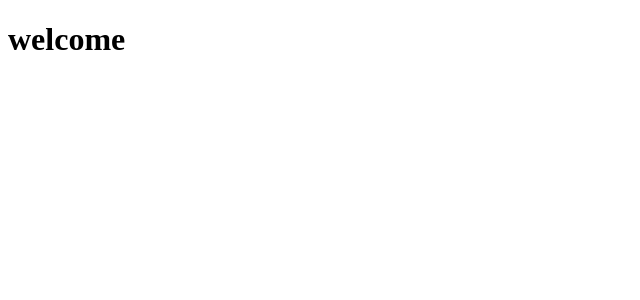
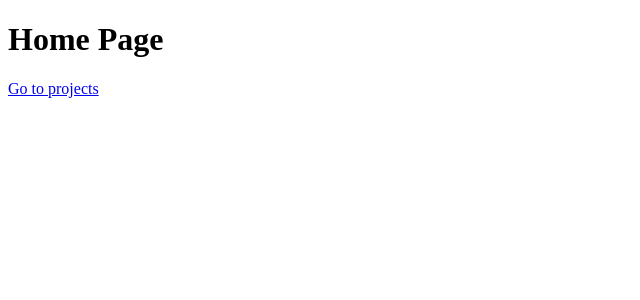
Before and after one commit to BartoszStachowski/vue-projects-manager, a Vue app: page / in a window 1280 px wide. Before the commit this address had no page. Shown: the top 300 px of the page, without its empty margins (0-640 px from the left). Built offline with nearby package versions, Linux system fonts and the light colour scheme; the HTML template or start-up script is replaced by a standard one.

Commit message:
vue router

```diff
--- a/package.json
+++ b/package.json
@@ -30,6 +30,7 @@
     "npm-run-all2": "^7.0.2",
     "prettier": "3.5.3",
     "typescript": "~5.8.0",
+    "unplugin-vue-router": "^0.12.0",
     "vite": "^6.2.4",
     "vite-plugin-vue-devtools": "^7.7.2",
     "vue-tsc": "^2.2.8"
--- a/src/App.vue
+++ b/src/App.vue
@@ -1,5 +1,7 @@
 <script setup lang="ts"></script>
 
 <template>
-  <h1>welcome</h1>
+  <main>
+    <RouterView />
+  </main>
 </template>
--- a/src/router/index.ts
+++ b/src/router/index.ts
@@ -1,8 +1,31 @@
 import { createRouter, createWebHistory } from 'vue-router';
+import HomeView from '@/views/HomeView.vue';
+import { h } from 'vue';
 
 const router = createRouter({
   history: createWebHistory(import.meta.env.BASE_URL),
-  routes: [],
+  routes: [
+    {
+      path: '/',
+      name: 'home',
+      component: HomeView,
+    },
+    {
+      path: '/projects',
+      name: 'projects',
+      component: () => import('@/views/ProjectsView.vue'),
+    },
+    {
+      path: '/projects/:id',
+      name: 'single-project',
+      component: () => import('@/views/SingleProjectView.vue'),
+    },
+    {
+      path: '/:catchAll(.*)*',
+      name: 'NotFound',
+      component: h('p', { style: 'color: red;' }, '404 Not Found'),
+    },
+  ],
 });
 
 export default router;
--- /dev/null
+++ b/src/views/HomeView.vue
@@ -0,0 +1,10 @@
+<script setup lang="ts"></script>
+
+<template>
+  <div>
+    <h1>Home Page</h1>
+    <RouterLink to="/projects">Go to projects</RouterLink>
+  </div>
+</template>
+
+<style scoped></style>
--- /dev/null
+++ b/src/views/ProjectsView.vue
@@ -0,0 +1,10 @@
+<script setup lang="ts"></script>
+
+<template>
+  <div>
+    <h1>Home Page</h1>
+    <RouterLink to="/">Go to home</RouterLink>
+  </div>
+</template>
+
+<style scoped></style>
--- /dev/null
+++ b/src/views/SingleProjectView.vue
@@ -0,0 +1,10 @@
+<script setup lang="ts">
+import { useRoute } from 'vue-router';
+const route = useRoute();
+</script>
+
+<template>
+  <div>
+    <h1>Project {{ route.params?.id }}</h1>
+  </div>
+</template>
--- a/vite.config.ts
+++ b/vite.config.ts
@@ -1,18 +1,16 @@
-import { fileURLToPath, URL } from 'node:url'
+import { fileURLToPath, URL } from 'node:url';
+import VueRouter from 'unplugin-vue-router/vite';
 
-import { defineConfig } from 'vite'
-import vue from '@vitejs/plugin-vue'
-import vueDevTools from 'vite-plugin-vue-devtools'
+import { defineConfig } from 'vite';
+import vue from '@vitejs/plugin-vue';
+import vueDevTools from 'vite-plugin-vue-devtools';
 
 // https://vite.dev/config/
 export default defineConfig({
-  plugins: [
-    vue(),
-    vueDevTools(),
-  ],
+  plugins: [vue(), VueRouter(), vueDevTools()],
   resolve: {
     alias: {
-      '@': fileURLToPath(new URL('./src', import.meta.url))
+      '@': fileURLToPath(new URL('./src', import.meta.url)),
     },
   },
-})
+});
```
Also changed, not shown: 1 other file (tests, documents, lock files or other folders).
